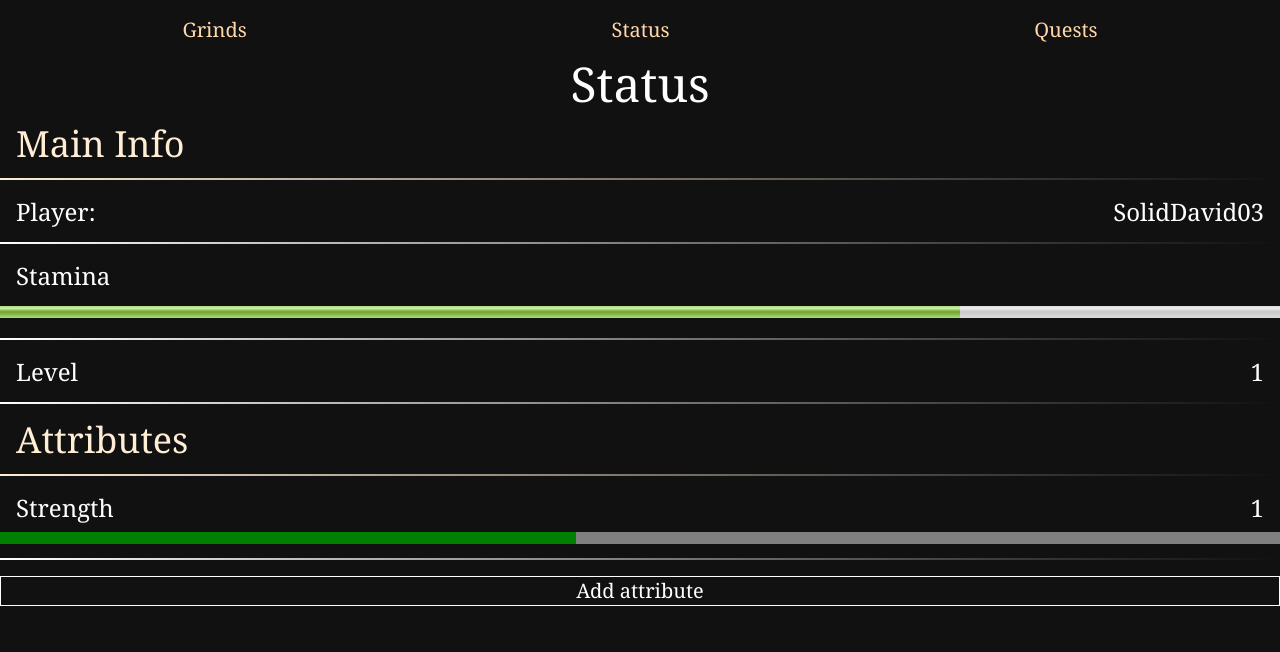
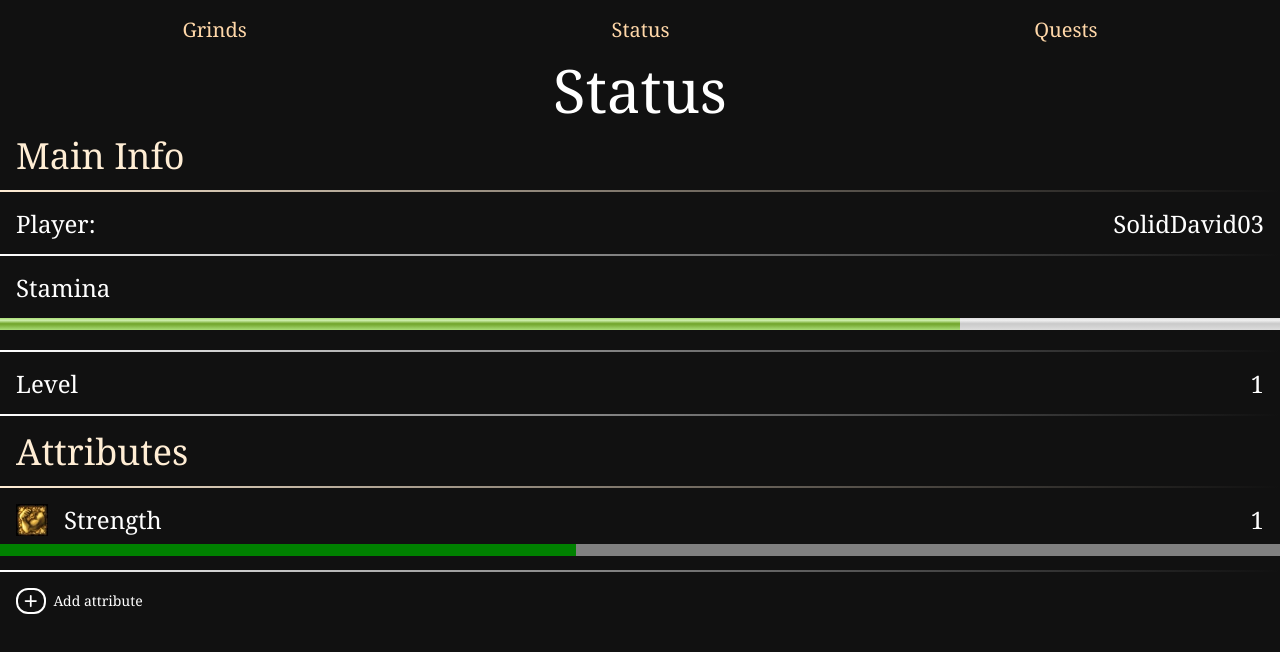
Before and after one commit to Davide-Ficocelli/grindborne, a React (Vite) app: page / in a window 1280 px wide. Shown: the top 652 px of the page. Built offline with nearby package versions, Linux system fonts and the light colour scheme.

Commit message:
Foundamental elements added to the home page

```diff
--- a/src/index.css
+++ b/src/index.css
@@ -15,6 +15,10 @@
 
 @layer components {
   .small-font-size {
+    @apply text-sm;
+  }
+
+  .medium-font-size {
     @apply text-xl;
   }
 
@@ -23,7 +27,7 @@
   }
 
   .h1-font-size {
-    @apply text-5xl;
+    @apply text-6xl;
   }
 
   .h2-font-size {
--- a/src/pages/PlayerStatusPage.tsx
+++ b/src/pages/PlayerStatusPage.tsx
@@ -1,12 +1,16 @@
+import { FontAwesomeIcon } from '@fortawesome/react-fontawesome'
+import { faPlus } from '@fortawesome/free-solid-svg-icons'
+import strengthIcon from "../assets/icons/attribute-placeholder-icon.webp"
+
 export default function PlayerStatusPage() {
     return (
         <>
             <header className="py-4">
                 <nav>
                     <menu className="flex w-screen justify-around text-center">
-                        <li className="small-font-size text-orange-200">Grinds</li>
-                        <li className="small-font-size text-orange-200">Status</li>
-                        <li className="small-font-size text-orange-200">Quests</li>
+                        <li className="medium-font-size text-orange-200">Grinds</li>
+                        <li className="medium-font-size text-orange-200">Status</li>
+                        <li className="medium-font-size text-orange-200">Quests</li>
                     </menu>
                 </nav>
             </header>
@@ -35,13 +39,17 @@
                 <section aria-labelledby="attributes-heading" className="flex flex-col gap-y-4">
                     <h2 id="attributes-heading" className="h2-font-size info-text-spacing text-orange-100 pb-4 bottom-gradient-border after:from-orange-100">Attributes</h2>
                     <dl className="flex flex-col gap-y-4">
-                        <dt className="standard-font-size grid grid-cols-2 gap-y-2 bottom-gradient-border">
-                            <p className="text-start info-text-spacing">Strength</p>
-                            <p className="col-span-1 text-end info-text-spacing">1</p>
+                        <dt className="standard-font-size grid grid-cols-[4rem_1fr_1fr] gap-y-2 bottom-gradient-border">
+                            <img src={strengthIcon} className="col-start-1 w-20 info-text-spacing" />
+                            <p className="col-start-2 text-start">Strength</p>
+                            <p className="col-start-3 text-end info-text-spacing">1</p>
                             <progress max="100" value="45" className="col-span-full w-full h-3 mb-4"></progress>
                         </dt>
                     </dl>
-                    <button className="small-font-size border min-w-56 w-full self-start">Add attribute</button>
+                    <div className="small-font-size w-50 self-start flex items-center justify-start gap-x-2 ml-4">
+                        <FontAwesomeIcon icon={faPlus} className="border-2 rounded-xl p-1" />
+                        <p>Add attribute</p>
+                    </div>
                 </section>
             </main>
         </>
```
Also changed, not shown: src/assets/icons/attribute-placeholder-icon.webp (added).
